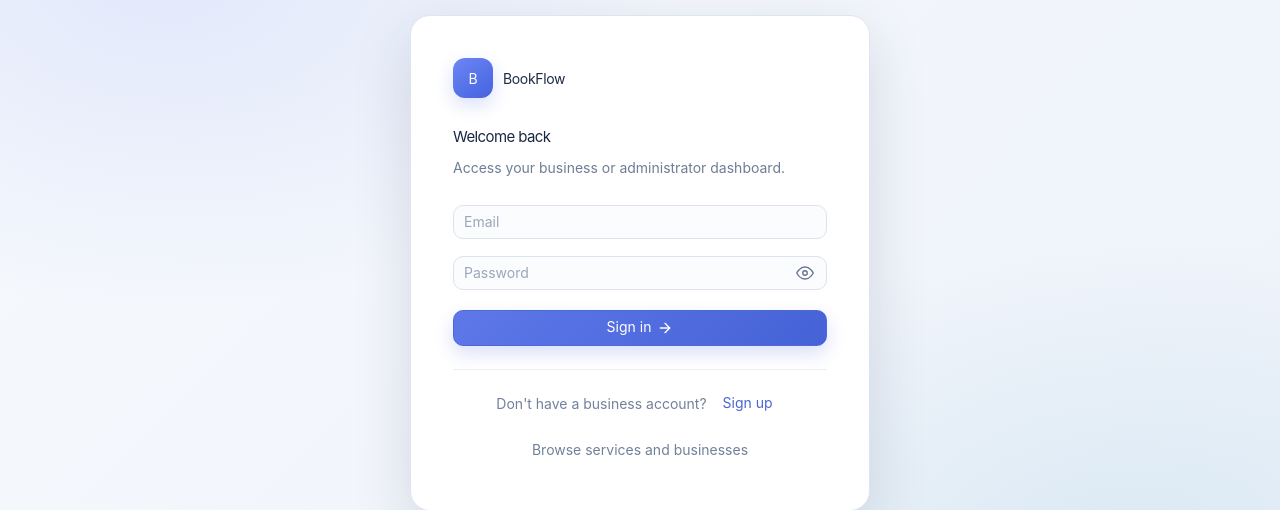
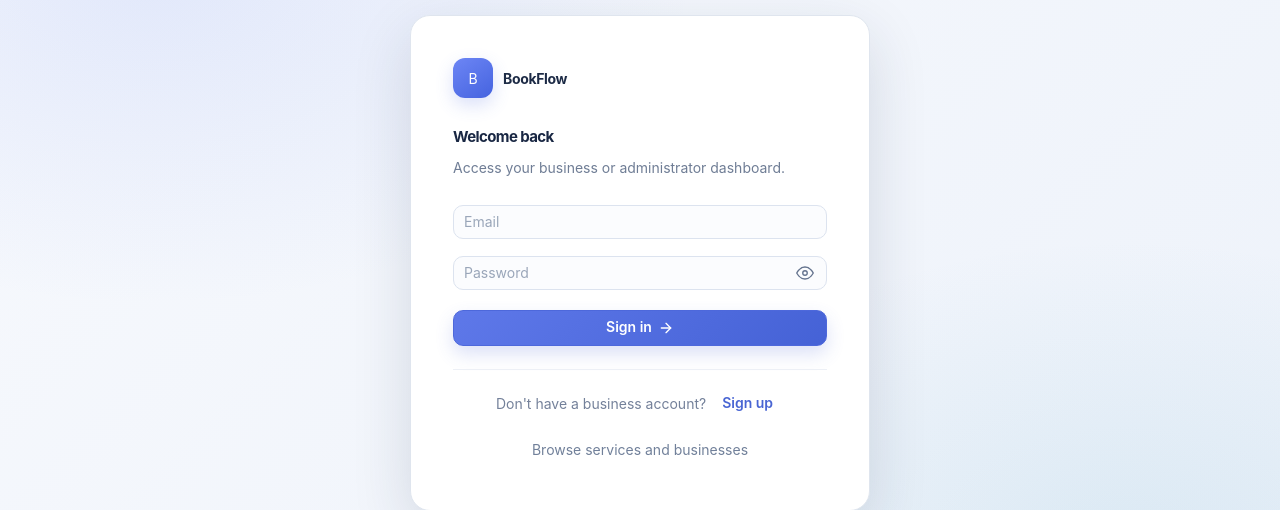
Before and after one commit to joebanezair/booking-project, a React (Vite) app in the folder client/: page /login in a window 1280 px wide. Shown: the part 137-647 px from the top of the page. Built offline with nearby package versions, Linux system fonts and the light colour scheme; no server answers.

Commit message:
Emphasize important text across BookFlow

```diff
--- a/client/src/dashboard-typography.css
+++ b/client/src/dashboard-typography.css
@@ -96,3 +96,80 @@ html body:has(#root) dialog :not(svg):not(svg *) :is(small, .eyebrow, .caption,
 html body:has(#root) [role="dialog"] :not(svg):not(svg *) :is(small, .eyebrow, .caption, .helper-text) {
   font-size: 13px !important;
 }
+
+/* Emphasize important interface text without making every line bold. */
+html body:has(#root) #root :not(svg):not(svg *) :is(h1, h2, h3, h4, h5, h6) {
+  font-weight: 700 !important;
+}
+
+html body:has(#root) #root :not(svg):not(svg *) :is(
+  strong,
+  b,
+  .dashboard-v2-stat-number,
+  .business-admin-platform-metric > strong,
+  .business-admin-breakdown-metric > strong,
+  .stat-card > strong,
+  .metric-value,
+  .stat-value,
+  .product-details-price
+),
+html body:has(#root) > :not(#root) :not(svg):not(svg *) :is(strong, b) {
+  font-weight: 650 !important;
+}
+
+html body:has(#root) #root :not(svg):not(svg *) :is(
+  button,
+  [role="button"],
+  .button-link,
+  .sidebar-nav-link,
+  .sidebar-nav-toggle,
+  label,
+  th,
+  dt,
+  summary,
+  legend,
+  .eyebrow,
+  .sidebar-section-label,
+  .badge,
+  .chip,
+  .status,
+  .count
+),
+html body:has(#root) > :not(#root) :not(svg):not(svg *) :is(
+  button,
+  [role="button"],
+  label,
+  th,
+  summary,
+  legend,
+  .badge,
+  .chip,
+  .status
+) {
+  font-weight: 600 !important;
+}
+
+/* Helper text and descriptions stay regular so the bold hierarchy remains
+   useful and the compact 13–15px typography does not feel visually crowded. */
+html body:has(#root) #root :not(svg):not(svg *) :is(
+  .muted,
+  .helper-text,
+  .field-hint,
+  .caption,
+  .meta,
+  .metadata,
+  .timestamp,
+  .notification-item p,
+  .message-bubble p
+),
+html body:has(#root) > :not(#root) :not(svg):not(svg *) :is(
+  .muted,
+  .helper-text,
+  .field-hint,
+  .caption,
+  .meta,
+  .metadata,
+  .timestamp
+) {
+  font-weight: 400 !important;
+}
```
